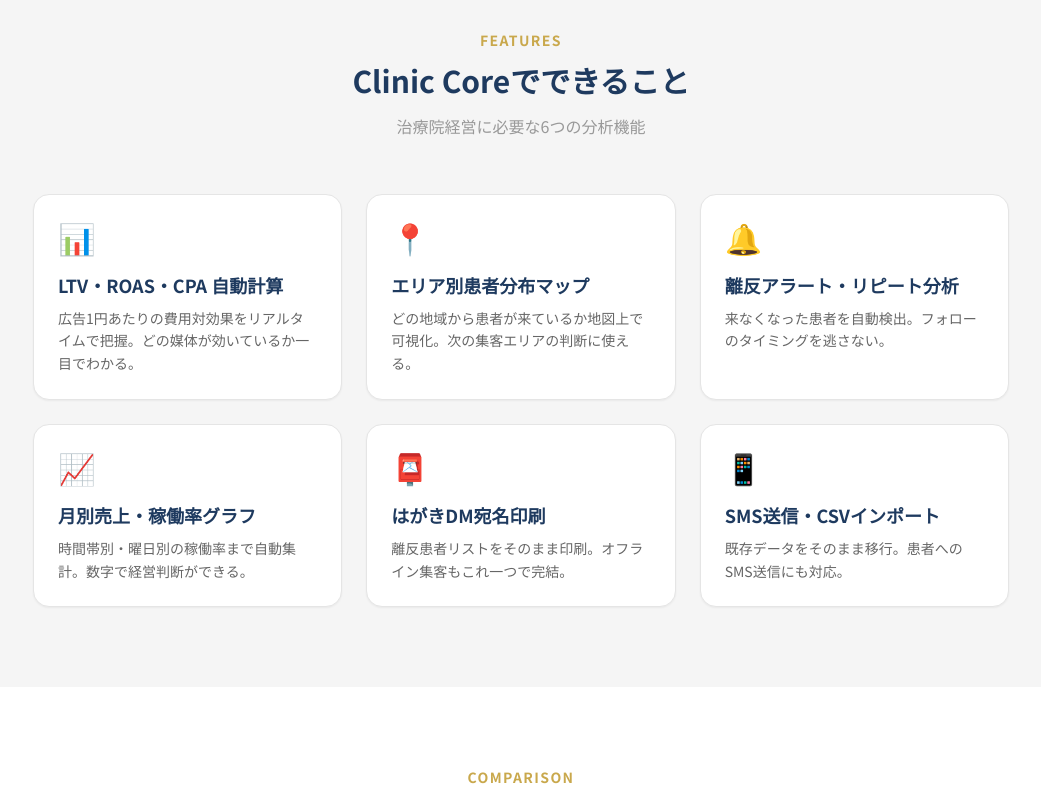
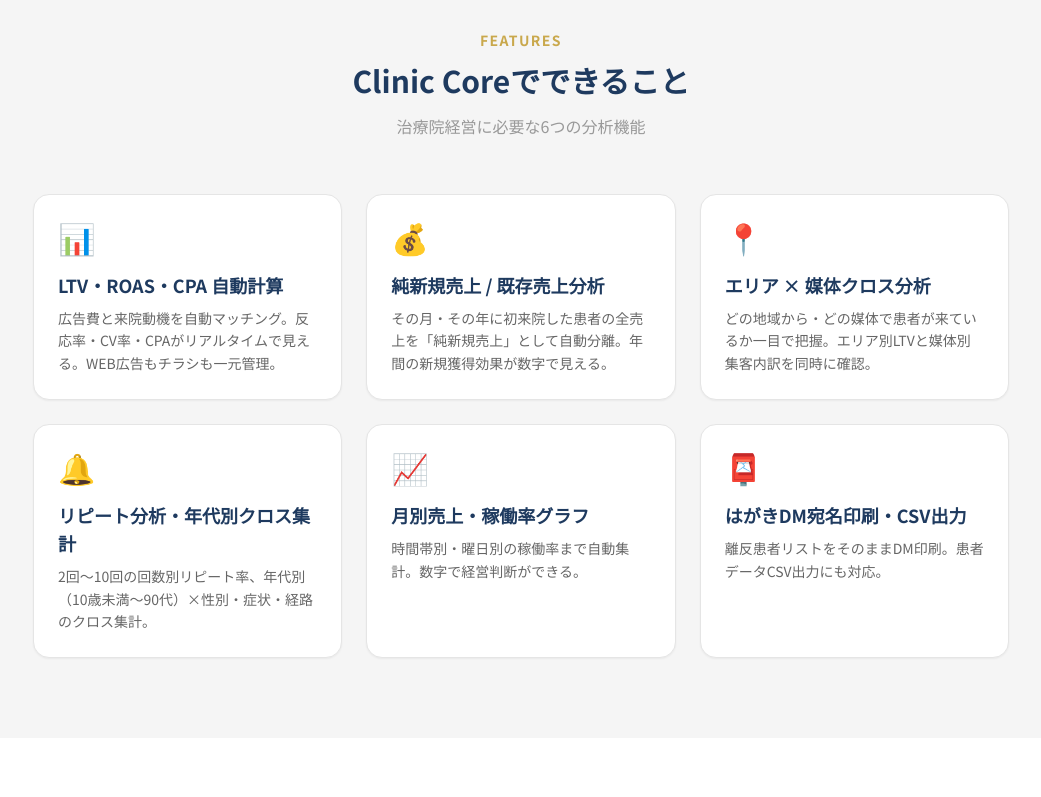
Before and after one commit to yosinkyuin1031-glitch/clinic-saas-lp, a Next.js app: page /systems/customer in a window 1280 px wide. Shown: the part 2000-2797 px from the top of the page, without its empty margins (119-1160 px from the left). Built offline with nearby package versions, Linux system fonts and the light colour scheme.

Commit message:
カラダマップLP: Lite/Proプラン料金表示 + LINEリンク統一

```diff
--- a/app/lib/app-config.ts
+++ b/app/lib/app-config.ts
@@ -96,6 +96,19 @@
       maintenance_price_id: "price_1TGhZ3CORfdwaD8CB1yMXt2e",
     },
   },
+  {
+    id: "point",
+    label: "サブスク管理",
+    monthlyPrice: 4980,
+    color: "bg-teal-500",
+    clinicFlag: "app_point",
+    stripe: {
+      product_id: "prod_UJi6RNz61HGBcC",
+      monthly_price_id: "price_1TL4gCCORfdwaD8C9rluVvKb",
+      onetime_price_id: null,
+      maintenance_price_id: "price_1TL4gDCORfdwaD8CrHvYKRE7",
+    },
+  },
 ];
 
 // === 以下は他ファイルからインポートして使うヘルパー ===
--- a/app/systems/customer/page.tsx
+++ b/app/systems/customer/page.tsx
@@ -32,7 +32,7 @@
           <span style={{ color: "#c9a84c" }}>数字で動かせ。</span>
         </h1>
         <p className="text-lg mb-10 max-w-2xl mx-auto leading-relaxed" style={{ color: "#666666" }}>
-          LTV・ROAS・リピート率・エリア分布。<br />
+          LTV・ROAS・純新規売上・リピート率・エリア×媒体分析。<br />
           経営に必要な数字が、全部見える。月額5,500円から。
         </p>
         <div className="flex flex-col sm:flex-row gap-4 justify-center">
@@ -96,12 +96,12 @@
           <p className="text-center mb-14" style={{ color: "#999999" }}>治療院経営に必要な6つの分析機能</p>
           <div className="grid md:grid-cols-2 lg:grid-cols-3 gap-6">
             {[
-              { icon: "📊", title: "LTV・ROAS・CPA 自動計算", body: "広告1円あたりの費用対効果をリアルタイムで把握。どの媒体が効いているか一目でわかる。" },
-              { icon: "📍", title: "エリア別患者分布マップ", body: "どの地域から患者が来ているか地図上で可視化。次の集客エリアの判断に使える。" },
-              { icon: "🔔", title: "離反アラート・リピート分析", body: "来なくなった患者を自動検出。フォローのタイミングを逃さない。" },
+              { icon: "📊", title: "LTV・ROAS・CPA 自動計算", body: "広告費と来院動機を自動マッチング。反応率・CV率・CPAがリアルタイムで見える。WEB広告もチラシも一元管理。" },
+              { icon: "💰", title: "純新規売上 / 既存売上分析", body: "その月・その年に初来院した患者の全売上を「純新規売上」として自動分離。年間の新規獲得効果が数字で見える。" },
+              { icon: "📍", title: "エリア × 媒体クロス分析", body: "どの地域から・どの媒体で患者が来ているか一目で把握。エリア別LTVと媒体別集客内訳を同時に確認。" },
+              { icon: "🔔", title: "リピート分析・年代別クロス集計", body: "2回〜10回の回数別リピート率、年代別（10歳未満〜90代）×性別・症状・経路のクロス集計。" },
               { icon: "📈", title: "月別売上・稼働率グラフ", body: "時間帯別・曜日別の稼働率まで自動集計。数字で経営判断ができる。" },
-              { icon: "📮", title: "はがきDM宛名印刷", body: "離反患者リストをそのまま印刷。オフライン集客もこれ一つで完結。" },
-              { icon: "📱", title: "SMS送信・CSVインポート", body: "既存データをそのまま移行。患者へのSMS送信にも対応。" },
+              { icon: "📮", title: "はがきDM宛名印刷・CSV出力", body: "離反患者リストをそのままDM印刷。患者データCSV出力にも対応。" },
             ].map((f) => (
               <div key={f.title} className="bg-white rounded-2xl p-6 shadow-sm transition hover:shadow-md" style={{ border: "1px solid #e5e5e5" }}>
                 <span className="text-3xl block mb-4">{f.icon}</span>
@@ -133,18 +133,19 @@
               <tbody>
                 {[
                   ["月額料金", "5,500円", "要問合せ", "要問合せ", "0円"],
-                  ["LTV・ROAS自動計算", "●", "－", "△", "－"],
-                  ["エリア別患者マップ", "●", "－", "－", "－"],
-                  ["離反アラート", "●", "●", "●", "－"],
-                  ["はがきDM印刷", "●", "－", "－", "－"],
-                  ["広告費対効果分析", "●", "－", "△", "－"],
-                  ["SMS送信", "●", "－", "△", "－"],
+                  ["LTV・ROAS・CPA自動計算", "●", "－", "△", "－"],
+                  ["純新規売上/既存売上分析", "●", "－", "－", "－"],
+                  ["エリア×媒体クロス分析", "●", "－", "－", "－"],
+                  ["年代別クロス集計", "●", "－", "△", "－"],
+                  ["リピート率（2〜10回）", "●", "△", "△", "－"],
+                  ["広告費→来院動機の自動連動", "●", "－", "－", "－"],
+                  ["はがきDM宛名印刷", "●", "－", "－", "－"],
                   ["治療院経営者が開発", "●", "－", "－", "－"],
                   ["最低契約期間", "6ヶ月", "要確認", "要確認", "－"],
                 ].map(([item, core, repicle, threez, excel], i) => (
                   <tr key={item} style={{ borderBottom: "1px solid #e5e5e5" }}>
                     <td className="p-4 font-medium" style={{ color: "#444444" }}>{item}</td>
-                    <td className="p-4 text-center font-bold" style={{ color: "#1e3a5f", backgroundColor: "rgba(30,58,95,0.04)", borderLeft: "2px solid #1e3a5f", borderRight: "2px solid #1e3a5f", ...(i === 8 ? { borderBottom: "2px solid #1e3a5f", borderRadius: "0 0 8px 8px" } : {}) }}>{core}</td>
+                    <td className="p-4 text-center font-bold" style={{ color: "#1e3a5f", backgroundColor: "rgba(30,58,95,0.04)", borderLeft: "2px solid #1e3a5f", borderRight: "2px solid #1e3a5f", ...(i === 9 ? { borderBottom: "2px solid #1e3a5f", borderRadius: "0 0 8px 8px" } : {}) }}>{core}</td>
                     <td className="p-4 text-center" style={{ color: "#999999" }}>{repicle}</td>
                     <td className="p-4 text-center" style={{ color: "#999999" }}>{threez}</td>
                     <td className="p-4 text-center" style={{ color: "#999999" }}>{excel}</td>
```
Also changed, not shown: app/systems/kensa/page.tsx (+26 -8 lines).
